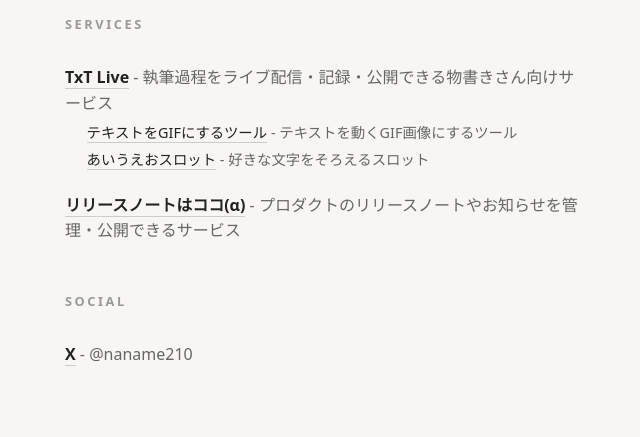
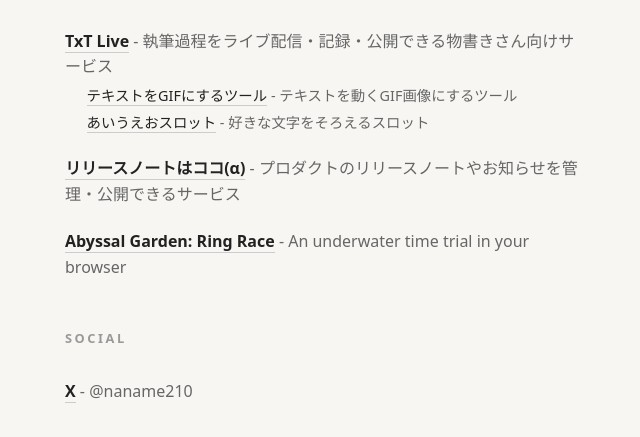
Before and after one commit to naname210/naname210.github.io, a plain HTML site: page index.html in a window 1280 px wide. Shown: the part 239-676 px from the top of the page, without its empty margins (315-955 px from the left). Drawn offline with Linux system fonts and the light colour scheme.

Commit message:
Update index.html

```diff
--- a/index.html
+++ b/index.html
@@ -83,6 +83,10 @@
     <p><a href="https://risunoko.com/">リリースノートはココ(α)</a> - プロダクトのリリースノートやお知らせを管理・公開できるサービス</p>
   </div>
 
+  <div class="service">
+    <p><a href="https://naname210.github.io/abyssal-garden-ring-race/">Abyssal Garden: Ring Race</a> - An underwater time trial in your browser</p>
+  </div>
+
   <h2 class="section">Social</h2>
 
   <p><a href="https://x.com/naname210">X</a> - @naname210</p>
```
